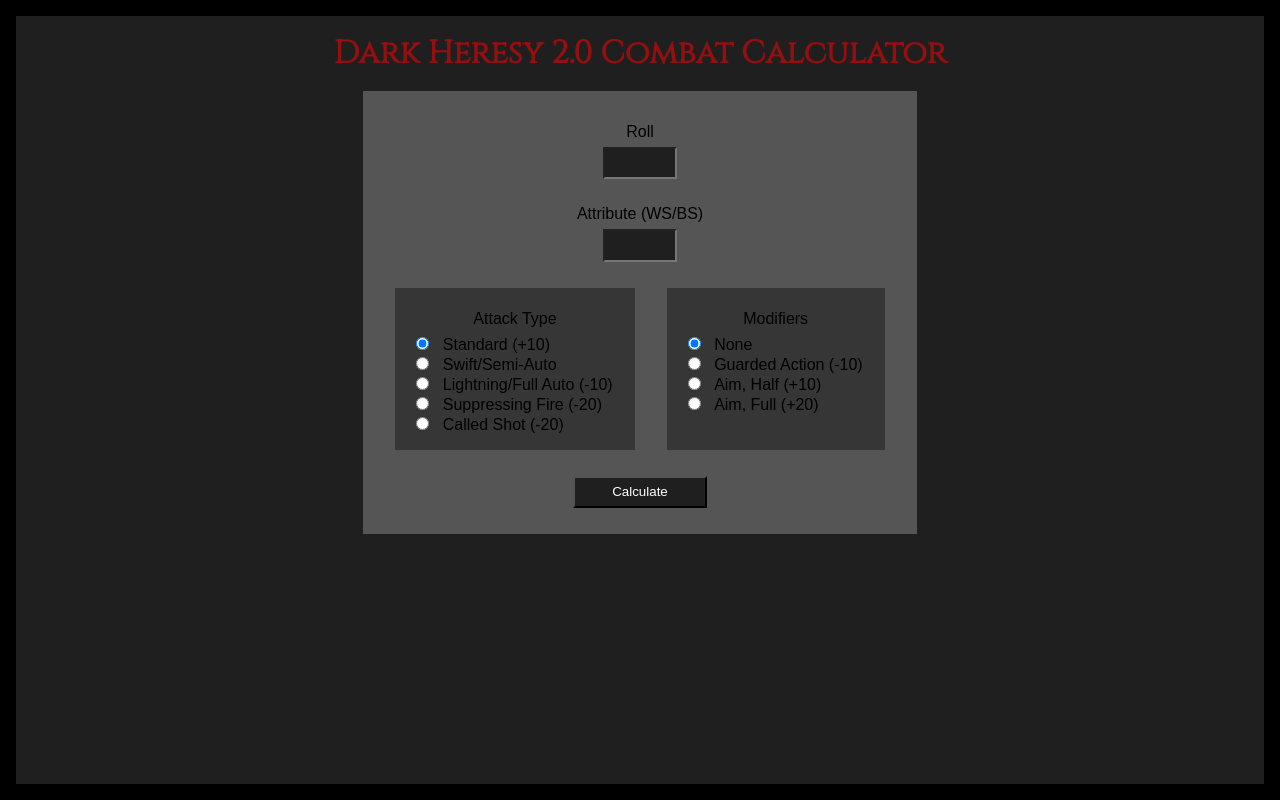
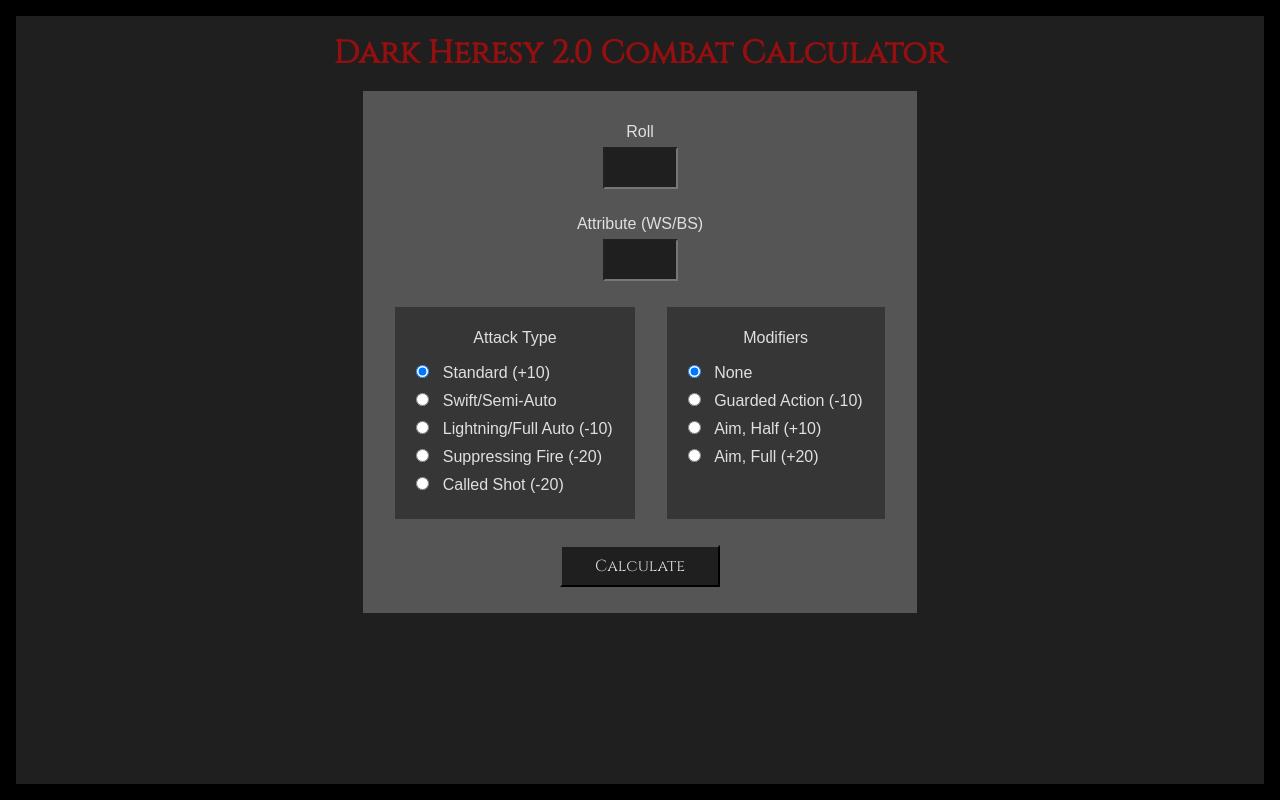
Before and after one commit to milo87/dark-heresy-combat-calculator, a Flask app: page / in a window 1280 px wide. Run offline with Flask 3, Linux system fonts and the light colour scheme.

Commit message:
Updated styling

```diff
--- a/static/style.css
+++ b/static/style.css
@@ -13,7 +13,7 @@ body {
 }
 
 h1 {
-    font-family: Cinzel, sans-serif;
+    font-family: Cinzel, serif;
     color: #940f0f;
     margin: 1rem 0;
     justify-content: center;
@@ -31,12 +31,16 @@ form {
     flex-wrap: wrap;
     justify-content: center;
     padding: 1rem;
+    color: rgb(224, 224, 224);
+    font-family: sans-serif;
 }
 
 form input {
     background-color: #1f1f1f;
-    color: white;
-    padding: 0.5em
+    padding: 0.5em;
+    color: rgb(224, 224, 224);
+    font-family: Cinzel, serif;
+    font-size: 1em;
 }
 
 div.container {
@@ -73,8 +77,12 @@ div.section {
 
 form ul {
     list-style: none;
-    margin: 0;
-    padding: 0;
+    margin: 0px;
+    padding: 5px 0;
+}
+
+form ul li {
+    padding: 4px 0;
 }
 
 input[type=submit] {
@@ -97,5 +105,4 @@ tr {
 label {
     padding: 4px;
     margin: 2px;
-    /* border: 1px solid red; */
 }
```
